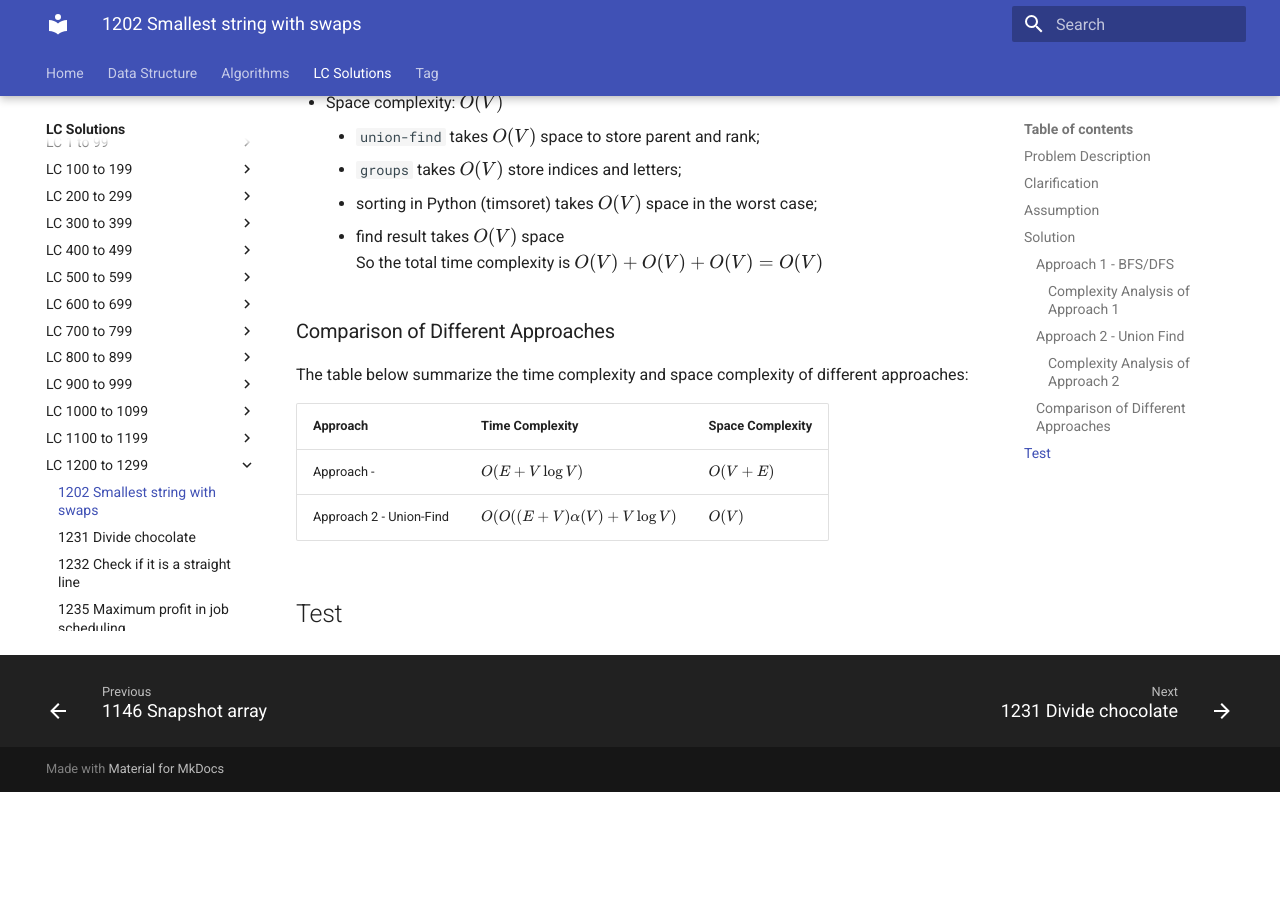
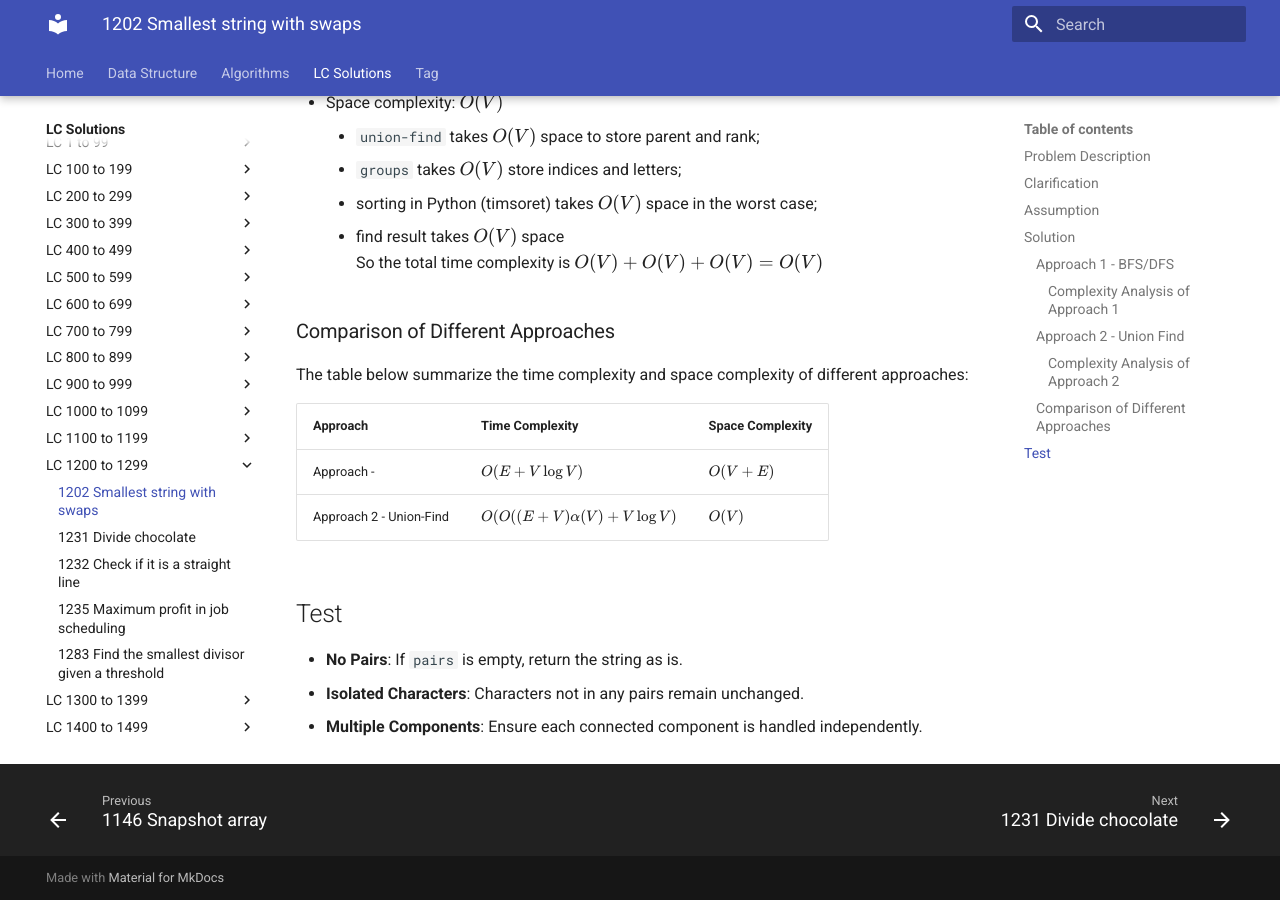
Before and after one commit to RogerLuo-Code/coding-practice, an MkDocs documentation site: the page built from docs/lc-solutions/lc1200-1299/lc1202-smallest-string-with-swaps.md, in a window 1280 px wide and 900 px high, scrolled down 4170 px. Built offline with MkDocs 1.6.1 and Material for MkDocs 9.7.7, drawn with Linux system fonts in a browser that asks for light colours; before the commit the page ends 4962 px from its top, so only the background shows below that.

Commit message:
Update solution to LC1202 with test cases

```diff
--- a/docs/lc-solutions/lc1200-1299/lc1202-smallest-string-with-swaps.md
+++ b/docs/lc-solutions/lc1200-1299/lc1202-smallest-string-with-swaps.md
@@ -255,3 +255,7 @@ Approach -  |  $O(E + V \log V)$           | $O(V + E)$ |
 Approach 2 - Union-Find  |  $O(O((E + V)\alpha(V) + V \log V)$           | $O(V)$  |
 
 ## Test
+
+- **No Pairs**: If `pairs` is empty, return the string as is.
+- **Isolated Characters**: Characters not in any pairs remain unchanged.
+- **Multiple Components**: Ensure each connected component is handled independently.
```
